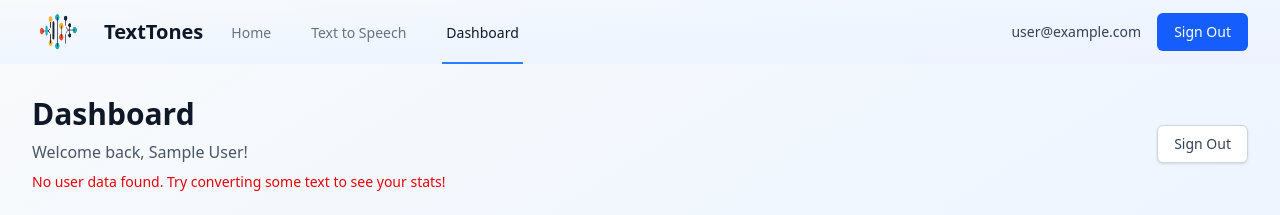
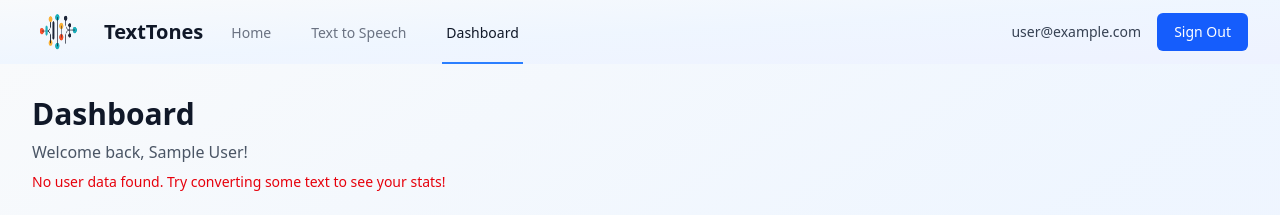
Before and after one commit to QUBITABHAY/TextTones, a React (Vite) app: page /dashboard in a window 1280 px wide. Shown: the top 215 px of the page. Built offline with nearby package versions, Linux system fonts and the light colour scheme; no server answers; the database is empty; sample sign-in values are in the browser's storage.

Commit message:
Update dashboard.jsx

```diff
--- a/src/components/dashboard.jsx
+++ b/src/components/dashboard.jsx
@@ -100,16 +100,6 @@ function Dashboard() {
     };
   }, [user, navigate, cleanupAudioUrls]);
 
-  const handleLogout = async () => {
-    try {
-      await logoutUser();
-      navigate('/login');
-    } catch (error) {
-      console.error('Error logging out:', error);
-      setError('Failed to log out. Please try again.');
-    }
-  };
-
   if (loading) {
     return (
       <div className="min-h-screen bg-gradient-to-br from-slate-50 via-blue-50 to-indigo-50 flex items-center justify-center">
@@ -131,12 +121,6 @@ function Dashboard() {
               <p className="mt-2 text-sm text-red-600">{error}</p>
             )}
           </div>
-          <button
-            onClick={handleLogout}
-            className="bg-white px-4 py-2 border border-gray-300 rounded-md shadow-sm text-sm font-medium text-gray-700 hover:bg-gray-50 focus:outline-none focus:ring-2 focus:ring-offset-2 focus:ring-indigo-500"
-          >
-            Sign Out
-          </button>
         </div>
 
         <div className="grid grid-cols-1 lg:grid-cols-3 gap-6">
```
